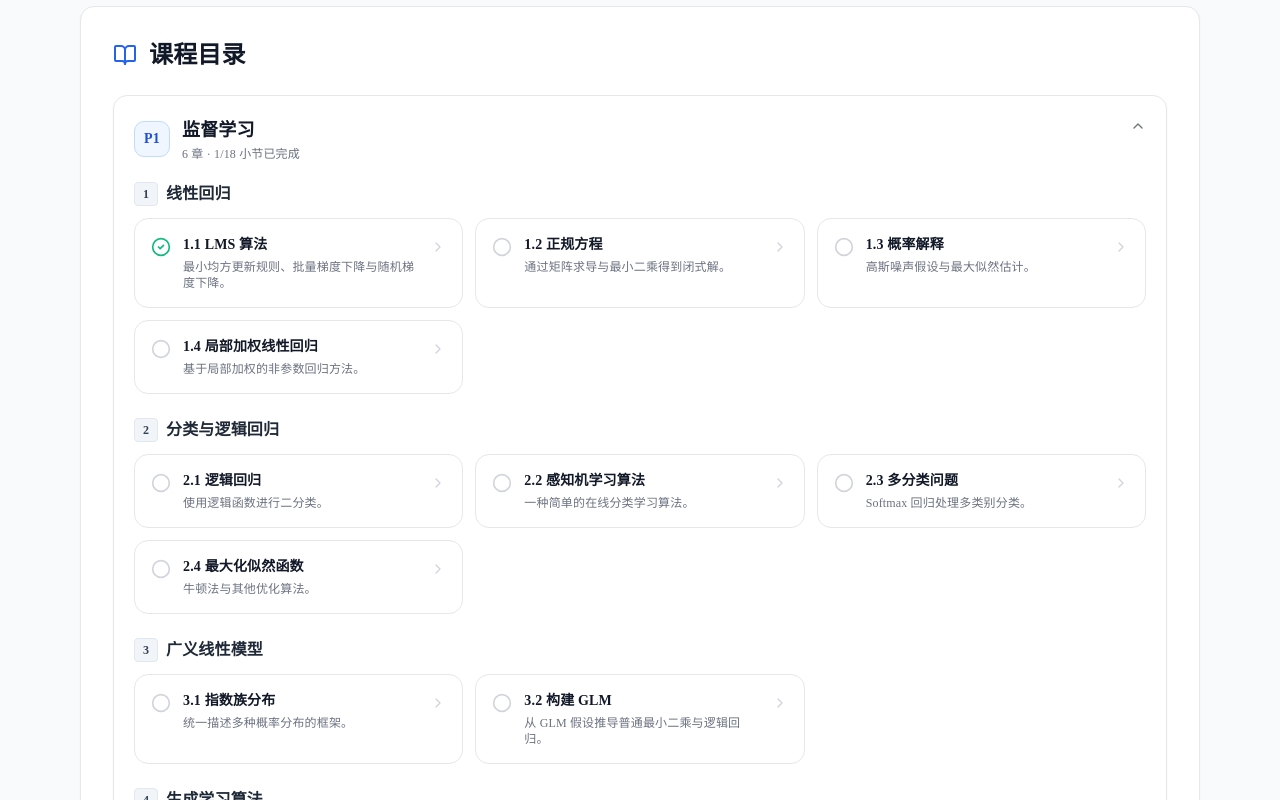
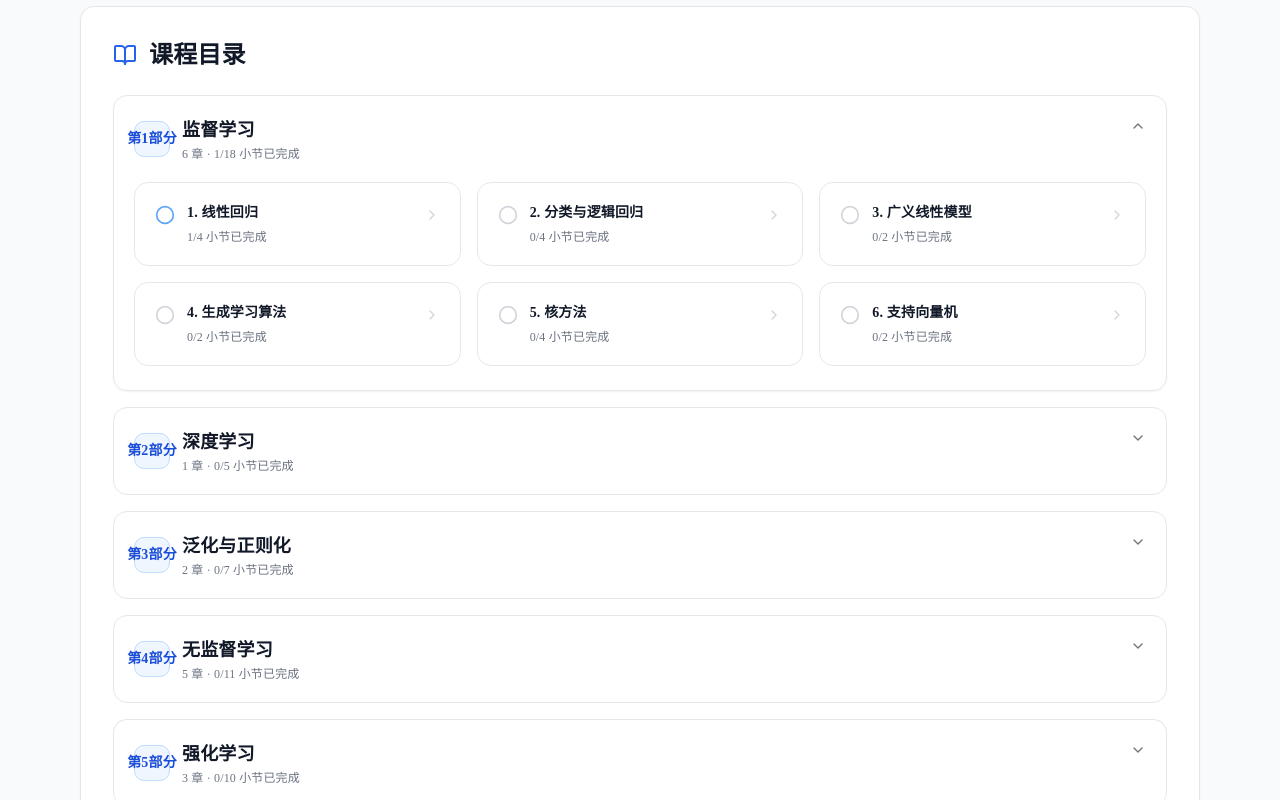
Before and after one commit to GeorgeC77/deep-learning-interactive-web, a React (Vite) app: page / in a window 1280 px wide. Shown: the part 660-1460 px from the top of the page. Built offline with nearby package versions, Linux system fonts and the light colour scheme.

Commit message:
refactor: show chapter-level directory only, link linear regression to /overview

```diff
--- a/src/pages/HomePage.tsx
+++ b/src/pages/HomePage.tsx
@@ -15,7 +15,13 @@ import {
   AccordionItem,
   AccordionTrigger,
 } from '@/components/ui/accordion';
-import { courseManifest, getCompletedCount, getTotalSectionCount } from '@/course/manifest';
+import { courseManifest, getCompletedCount, getTotalSectionCount, type Chapter } from '@/course/manifest';
+
+function getChapterEntryPath(chapter: Chapter): string {
+  // The first chapter's legacy content lives at /overview
+  if (chapter.id === 'ch01') return '/overview';
+  return chapter.sections[0]?.path || '/';
+}
 
 export default function HomePage() {
   const completed = getCompletedCount();
@@ -36,7 +42,7 @@ export default function HomePage() {
         </h1>
         <p className="text-lg text-gray-600 max-w-3xl mx-auto mb-6">
           一套面向机器学习初学者的交互式学习网站。
-          从监督学习到强化学习，逐章逐节深入理解机器学习的核心思想与算法。
+          从监督学习到强化学习，逐章深入理解机器学习的核心思想与算法。
         </p>
 
         {/* Progress */}
@@ -96,7 +102,7 @@ export default function HomePage() {
                 <AccordionTrigger className="text-lg font-bold text-gray-900 hover:no-underline py-5">
                   <div className="flex items-center gap-3 text-left">
                     <span className="w-9 h-9 rounded-lg bg-blue-50 text-blue-700 flex items-center justify-center text-sm font-bold border border-blue-200">
-                      P{part.number}
+                      第{part.number}部分
                     </span>
                     <div>
                       <div className="text-base md:text-lg">{part.title}</div>
@@ -107,45 +113,38 @@ export default function HomePage() {
                   </div>
                 </AccordionTrigger>
                 <AccordionContent>
-                  <div className="space-y-6 pb-2">
-                    {part.chapters.map((chapter) => (
-                      <div key={chapter.id}>
-                        <h3 className="text-base font-bold text-gray-800 mb-3 flex items-center gap-2">
-                          <span className="w-6 h-6 rounded bg-slate-100 text-slate-700 flex items-center justify-center text-xs border border-slate-200">
-                            {chapter.number}
-                          </span>
-                          {chapter.title}
-                        </h3>
-                        <div className="grid md:grid-cols-2 lg:grid-cols-3 gap-3">
-                          {chapter.sections.map((section) => (
+                  <div className="grid md:grid-cols-2 lg:grid-cols-3 gap-4 pb-2">
+                    {part.chapters.map((chapter) => {
+                      const chapterCompleted = chapter.sections.filter((s) => s.completed).length;
+                      const chapterTotal = chapter.sections.length;
+                      const isFullyCompleted = chapterCompleted === chapterTotal && chapterTotal > 0;
+                      const entryPath = getChapterEntryPath(chapter);
+
+                      return (
                         <Link
-                              key={section.id}
-                              to={section.path}
-                              className="group flex items-start gap-3 p-4 rounded-xl border border-gray-200 bg-white hover:border-blue-300 hover:shadow-sm transition-all"
+                          key={chapter.id}
+                          to={entryPath}
+                          className="group flex items-start gap-3 p-5 rounded-xl border border-gray-200 bg-white hover:border-blue-300 hover:shadow-sm transition-all"
                         >
                           <div className="mt-0.5 flex-shrink-0">
-                                {section.completed ? (
+                            {isFullyCompleted ? (
                               <CheckCircle2 className="w-5 h-5 text-emerald-500" />
                             ) : (
-                                  <Circle className="w-5 h-5 text-gray-300 group-hover:text-blue-300" />
+                              <Circle className={`w-5 h-5 ${chapterCompleted > 0 ? 'text-blue-400' : 'text-gray-300'} group-hover:text-blue-400`} />
                             )}
                           </div>
                           <div className="flex-grow min-w-0">
-                                <div className="font-semibold text-gray-900 text-sm group-hover:text-blue-600 transition-colors truncate">
-                                  {section.title}
+                            <div className="font-bold text-gray-900 group-hover:text-blue-600 transition-colors truncate">
+                              {chapter.number}. {chapter.title}
                             </div>
-                                {section.description && (
-                                  <div className="text-xs text-gray-500 mt-1 line-clamp-2">
-                                    {section.description}
+                            <div className="text-xs text-gray-500 mt-1.5">
+                              {chapterCompleted}/{chapterTotal} 小节已完成
                             </div>
-                                )}
                           </div>
                           <ChevronRight className="w-4 h-4 text-gray-300 group-hover:text-blue-400 flex-shrink-0 mt-1" />
                         </Link>
-                          ))}
-                        </div>
-                      </div>
-                    ))}
+                      );
+                    })}
                   </div>
                 </AccordionContent>
               </AccordionItem>
```
Lines whose indentation alone changed are shown as unchanged.
